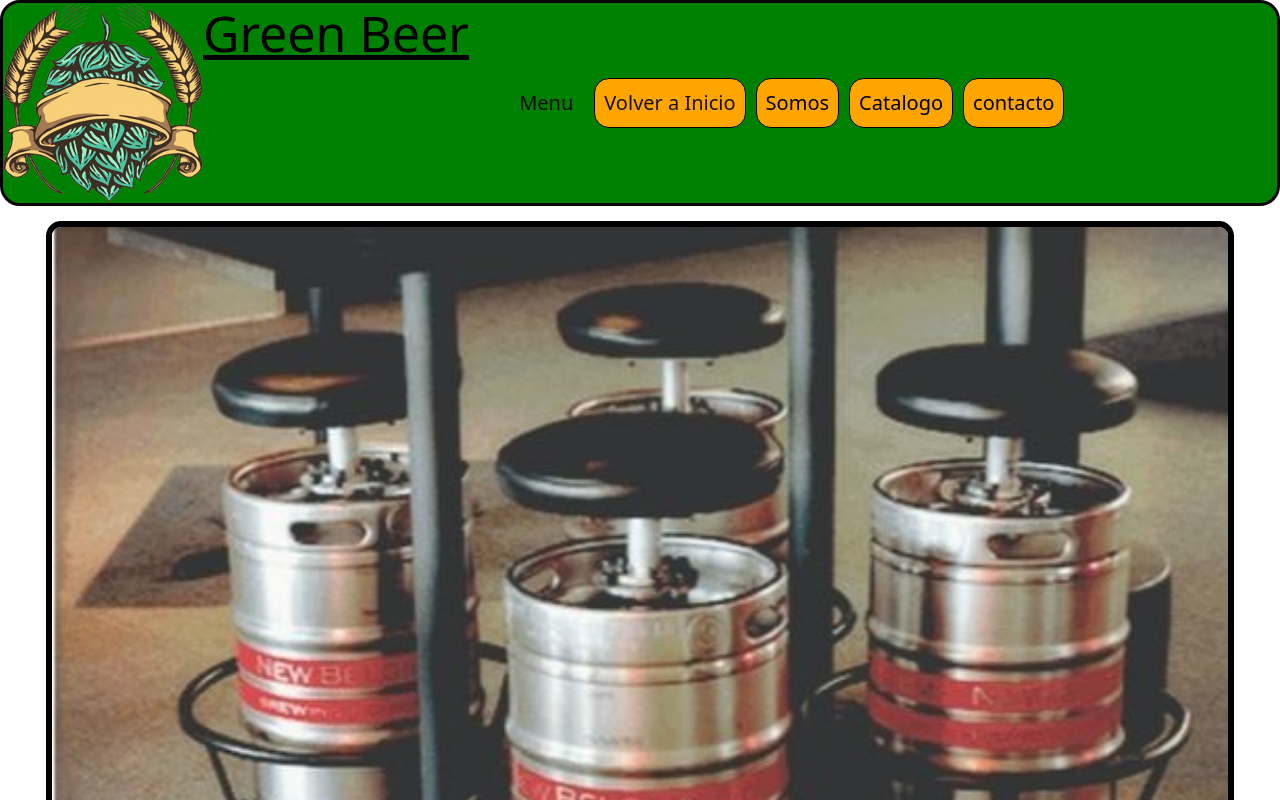
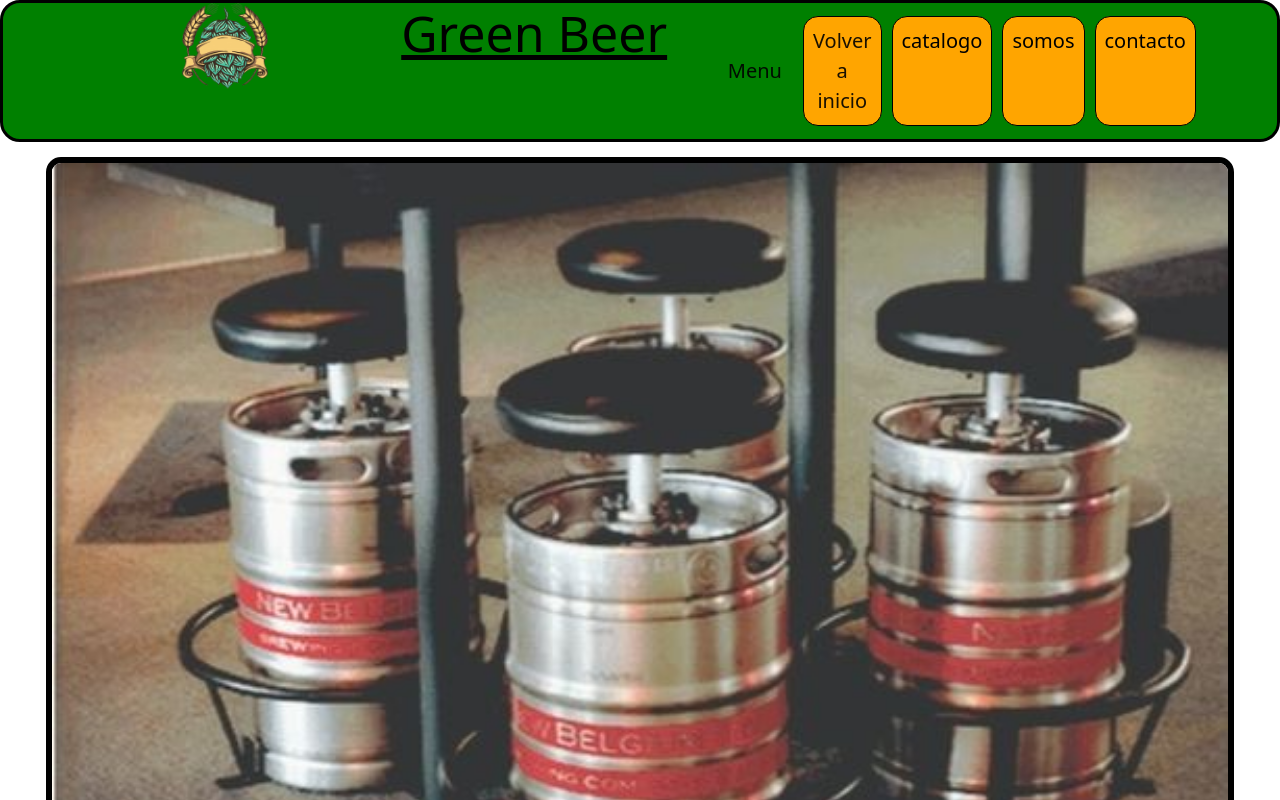
Before and after one commit to GasparCabeza/GreenBeer-Cerveceria, a website: page pages/barril.html in a window 1280 px wide. Shown: the top 800 px of the page. Drawn offline with nearby package versions, Linux system fonts and the light colour scheme.

Commit message:
16 commit

```diff
--- a/pages/barril.html
+++ b/pages/barril.html
@@ -13,26 +13,33 @@
 
 <body>
     <header>
+        <div class="container text-center">
+          <div class="row">
+            <div class="col">
               <img id="imagen-logo" src="../imagnes/imagenes-index/logo.png" alt="Logo">
+            </div>
+            <div class="col">
               <h1 id="titulo">Green Beer</h1>
+            </div>
+            <div class="col">
               <nav class="navbar navbar-expand-lg ">
                 <div class="container-fluid">
-                <a class="navbar-brand" href="/index.html">Menu</a>
+                  <a class="navbar-brand" href="../index.html">Menu</a>
                   <button class="navbar-toggler" type="button" data-bs-toggle="collapse"
-                    data-bs-target="#navbarSupportedContent" aria-controls="navbarSupportedContent"
-                    aria-expanded="false" aria-label="Toggle navigation">
+                    data-bs-target="#navbarSupportedContent" aria-controls="navbarSupportedContent" aria-expanded="false"
+                    aria-label="Toggle navigation">
                     <span class="navbar-toggler-icon"></span>
                   </button>
                   <div class="collapse navbar-collapse" id="navbarSupportedContent">
                     <ul class="navbar-nav me-auto mb-2 mb-lg-0">
                       <li class="nav-item">
-                            <a class="nav-link active" aria-current="page" href="/index.html">Volver a Inicio</a>
+                        <a class="nav-link active" aria-current="page" href="../index.html">Volver a inicio</a>
                       </li>
                       <li class="nav-item">
-                            <a class="nav-link" href="../pages/somos.html"> Somos</a>
+                        <a class="nav-link" href="../pages/catalogo.html">catalogo</a>
                       </li>
                       <li class="nav-item">
-                            <a class="nav-link" href="../pages/catalogo.html">Catalogo</a>
+                        <a class="nav-link" href="../pages/somos.html">somos</a>
                       </li>
                       <li class="nav-item">
                         <a class="nav-link" href="../pages/contacto.html">contacto</a>
@@ -41,6 +48,11 @@
                   </div>
                 </div>
               </nav>
+            </div>
+          </div>
+        </div>
+
+
 
       </header>
     <main>
--- a/scss/_header.scss
+++ b/scss/_header.scss
@@ -9,7 +9,7 @@
     border: 3px solid black;
 
     img {
-        width: 200px;
+        width: 30%;
 
 
 
@@ -87,13 +87,15 @@
 
 
         img {
-            width: 100%;
+            width: 30%;
+
 
         }
 
         h1 {
             position: relative;
             padding-left: 0%;
+            font-size: 30px;
 
 
 
@@ -117,10 +119,9 @@
 
 
         img {
-            width: 100%;
-            position: relative;
-            justify-content: center;
-            left:35%;
+            width: 30%;
+
+
 
         }
 
```
Also changed, not shown: index.html (+3 -2 lines), pages/catalogo.html (+17 -5 lines), pages/contacto.html (+18 -6 lines), pages/somos.html (+16 -4 lines), css/styles.css. Lines whose indentation alone changed are shown as unchanged.
